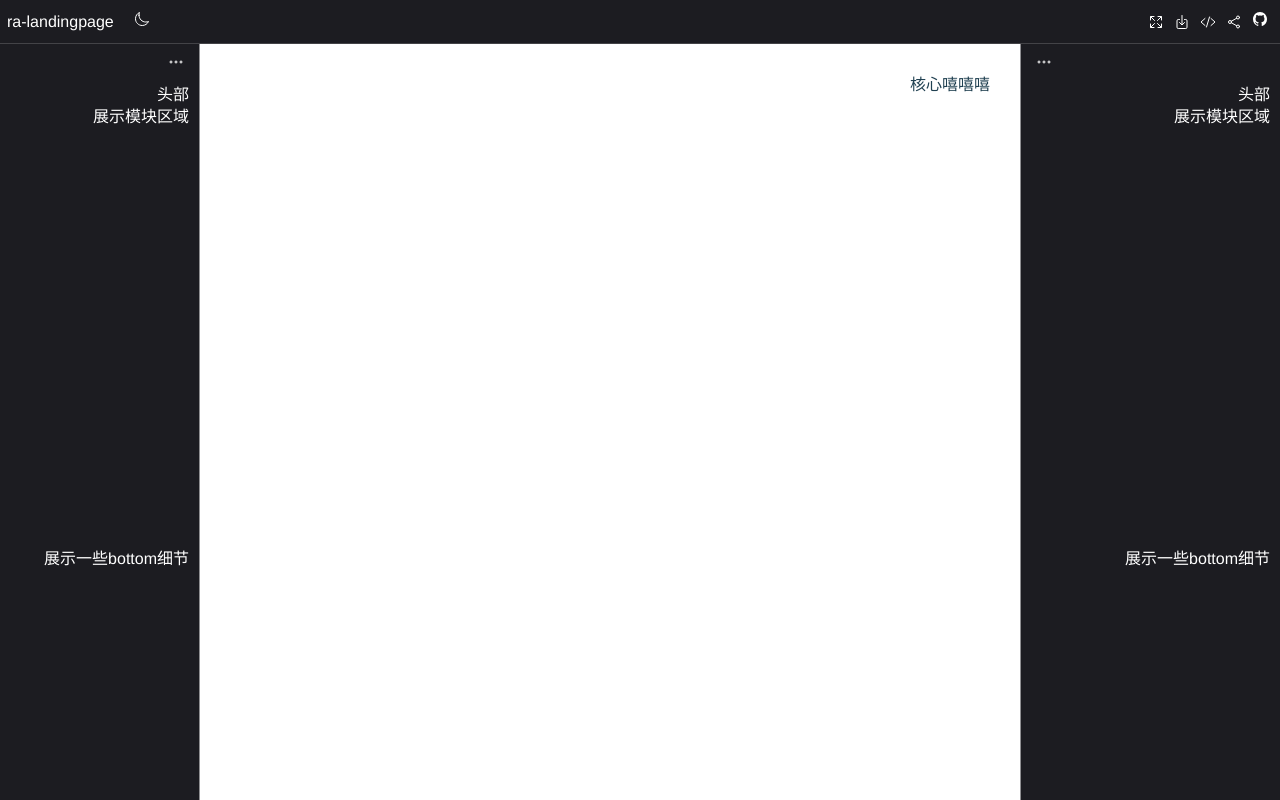
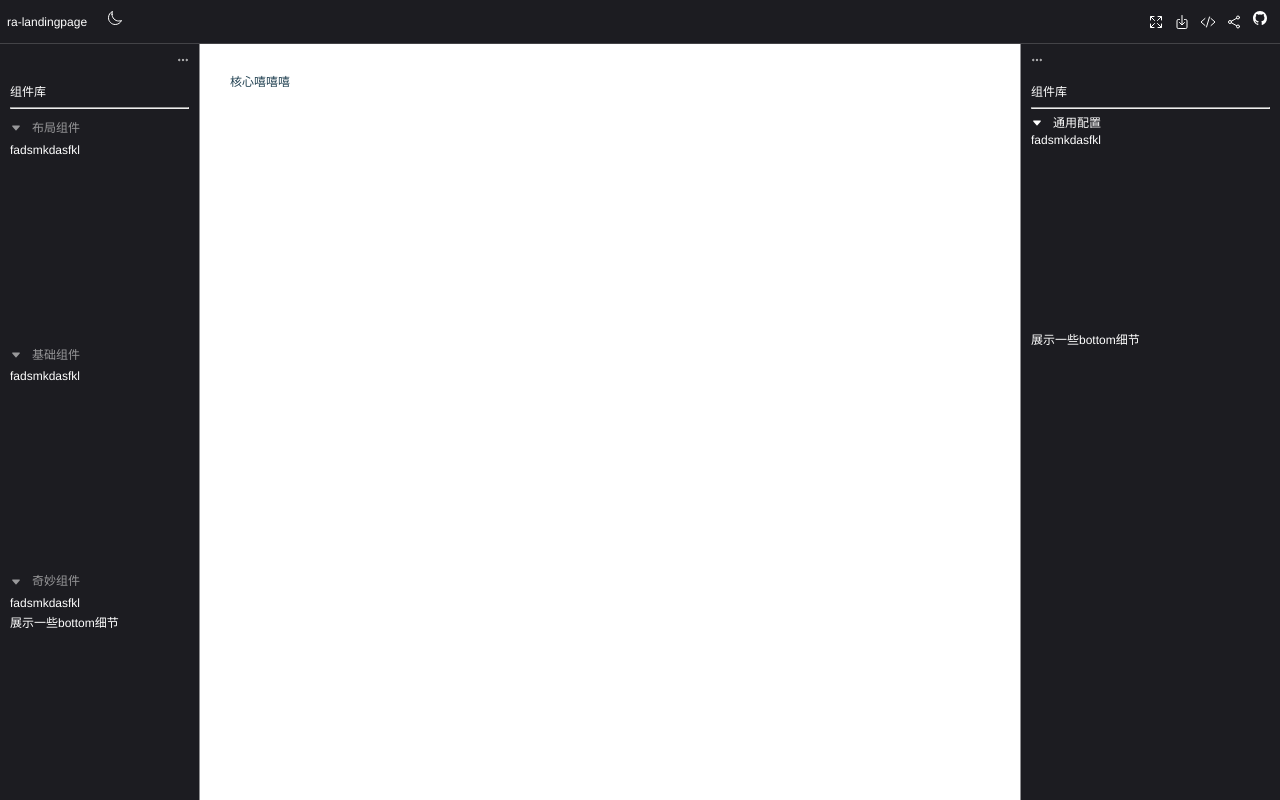
Before and after one commit to rabbitzzcUtil/ra-langdingpage, a Vue app: page / in a window 1280 px wide. Built offline with nearby package versions, Linux system fonts and the light colour scheme; what vue-sidebar-menu would draw is missing.

Commit message:
feat: colpase

```diff
--- a/src/App.vue
+++ b/src/App.vue
@@ -1,13 +1,13 @@
 <template>
-  <div id="app" :data-theme="theme">
+  <div
+    id="app"
+    :data-theme="theme"
+  >
     <ra-header></ra-header>
     <div class="center">
-      <raSidebarMenu
-        left
-        :width="200"
-      ></raSidebarMenu>
+      <side-left></side-left>
       <ra-main></ra-main>
-      <raSidebarMenu :width="260"></raSidebarMenu>
+      <side-right></side-right>
     </div>
     <!-- <ra-footer></ra-footer> -->
   </div>
@@ -16,13 +16,17 @@
 <script>
 import raHeader from '@/components/layout/ra-header.vue';
 import raMain from '@/components/layout/ra-main.vue';
+import sideLeft from '@/components/layout/side-left.vue';
+import sideRight from '@/components/layout/side-right.vue';
 // import raFooter from '@/compsonents/layout/ra-footer.vue';
-import raSidebarMenu from '@/components/sidebar-menu/index.vue';
 
 export default {
   name: 'App',
   components: {
-    raHeader, raMain, raSidebarMenu,
+    raHeader,
+    raMain,
+    sideLeft,
+    sideRight,
   },
   computed: {
     theme() {
@@ -47,22 +51,21 @@ body {
 }
 * {
   transition: background 0.4s ease-in-out;
+  font-size: 12px;
+  box-sizing:border-box;
 }
+// body::-webkit-scrollbar {
+//   display: none;
+// }
 #app {
   min-height: 100%;
   display: flex;
   flex-direction: column;
   .center {
     min-height: 100%;
-    text-align: right;
     min-height: 100%;
     flex: 1;
     display: flex;
   }
-  ion-icon {
-    cursor: pointer;
-    font-size: 16px;
-    margin: 0 5px;
-  }
 }
 </style>
--- /dev/null
+++ b/src/components/collapse/index.vue
@@ -0,0 +1,74 @@
+<template>
+  <div class="ra-collapse">
+    <div class="title" @click="boxshow=!boxshow">
+      <ion-icon
+        :name="titleIcon"
+      ></ion-icon>
+      <slot name="title-text" class="title-text">
+        {{title}}
+      </slot>
+    </div>
+    <transition name="draw">
+      <div
+        class="box"
+        v-show="boxshow"
+      >
+        <slot>fadsmkdasfkl</slot>
+      </div>
+    </transition>
+  </div>
+</template>
+
+<script>
+export default {
+  name: 'ra-collapse',
+  props: {
+    title: {
+      type: String,
+      default: 'Header',
+    },
+  },
+  computed: {
+    titleIcon() {
+      if (!this.boxshow) {
+        return 'caret-forward-outline';
+      }
+      return 'caret-down-outline';
+    },
+  },
+  data() {
+    return {
+      boxshow: true,
+    };
+  },
+};
+</script>
+
+<style lang="scss" scoped>
+
+
+.title {
+  display: flex;
+  /* justify-content: center; */
+  align-items: center;
+  cursor: default;
+  ion-icon {
+    margin-right: 10px;
+  }
+}
+// 基本动画
+.box {
+  height: 200px;
+  width: 200px;
+}
+.draw-enter-active,
+.draw-leave-active {
+  // transition: all 1s ease;
+  transition: all 0.3s ease;
+}
+.draw-enter,
+.draw-leave-to {
+  height: 0;
+  opacity: 0;
+}
+</style>
--- a/src/components/layout/ra-header.vue
+++ b/src/components/layout/ra-header.vue
@@ -77,6 +77,11 @@ export default {
 @import "@/style/scss/mixin.scss";
 
 .ra-header {
+  ion-icon {
+    cursor: pointer;
+    font-size: 16px;
+    margin: 0 5px;
+  }
   width: 100%;
   height: 44px;
   line-height: 44px;
--- /dev/null
+++ b/src/components/layout/side-left.vue
@@ -0,0 +1,73 @@
+<template>
+  <raSidebarMenu
+    left
+    :width="200"
+    title="组件库"
+    class="side-left"
+  >
+
+    <div
+      slot="content"
+      class="content"
+    >
+      <ra-collapse title="布局组件"></ra-collapse>
+      <ra-collapse title="基础组件"></ra-collapse>
+      <ra-collapse title="奇妙组件"></ra-collapse>
+      <ra-collapse title="奇妙组件"></ra-collapse>
+      <ra-collapse title="奇妙组件"></ra-collapse>
+      <ra-collapse title="奇妙组件"></ra-collapse>
+      <ra-collapse title="奇妙组件"></ra-collapse>
+    </div>
+  </raSidebarMenu>
+</template>
+
+<script>
+import raSidebarMenu from '@/components/sidebar-menu/index.vue';
+import raCollapse from '@/components/collapse/index.vue';
+
+export default {
+  components: {
+    raSidebarMenu,
+    raCollapse,
+  },
+};
+</script>
+
+<style lang="scss">
+@import "@/style/scss/var.scss";
+.side-left {
+  .content {
+    height: 500px;
+    overflow-x: hidden;
+    overflow-y: scroll;
+    &::-webkit-scrollbar {
+      display: none;
+    }
+    // &::-webkit-scrollbar-track {
+    //   -webkit-box-shadow: inset 0 0 6px #555;
+    //   box-shadow: inset 0 0 6px #555;
+    //   border-radius: 10px;
+    //   background-color: #f5f5f5;
+    // }
+
+    // &::-webkit-scrollbar {
+    //   width: 5px;
+    //   background-color: #f5f5f5;
+    // }
+
+    // &::-webkit-scrollbar-thumb {
+    //   border-radius: 10px;
+    //   -webkit-box-shadow: inset 0 0 6px #555;
+    //   box-shadow: inset 0 0 6px #555;
+    //   background-color: #555;
+    // }
+    .title {
+      color: $titleColor;
+      padding: 5px 0;
+      ion-icon {
+        font-size: 12px !important;
+      }
+    }
+  }
+}
+</style>
--- /dev/null
+++ b/src/components/layout/side-right.vue
@@ -0,0 +1,27 @@
+<template>
+  <raSidebarMenu
+    right
+    :width="260"
+    title="组件库"
+  >
+
+    <div slot="content">
+      <ra-collapse title="通用配置"></ra-collapse>
+    </div>
+  </raSidebarMenu>
+</template>
+
+<script>
+import raSidebarMenu from '@/components/sidebar-menu/index.vue';
+import raCollapse from '@/components/collapse/index.vue';
+
+export default {
+  components: {
+    raSidebarMenu,
+    raCollapse,
+  },
+};
+</script>
+
+<style>
+</style>
--- a/src/components/sidebar-menu/index.vue
+++ b/src/components/sidebar-menu/index.vue
@@ -13,15 +13,16 @@
           ></ion-icon>
         </transition>
       </div>
-    <slot name="header">
+    <slot name="header" v-if="open">
       <div>{{title}}</div>
+      <hr>
     </slot>
-    <slot name="content">
+    <slot name="content" v-if="open">
       <div class="sidebar-menu-content">
         展示模块区域
       </div>
     </slot>
-    <slot name="bottom">
+    <slot name="bottom" v-if="open">
       展示一些bottom细节
     </slot>
   </div>
--- a/src/style/scss/var.scss
+++ b/src/style/scss/var.scss
@@ -8,3 +8,7 @@ $footerBg: #204051;
 
 
 /** border style */
+
+
+// font style
+$titleColor: #98989a;
```
Also changed, not shown: src/components/ui/index.vue (renamed from src/components/ui-list/index.vue).
